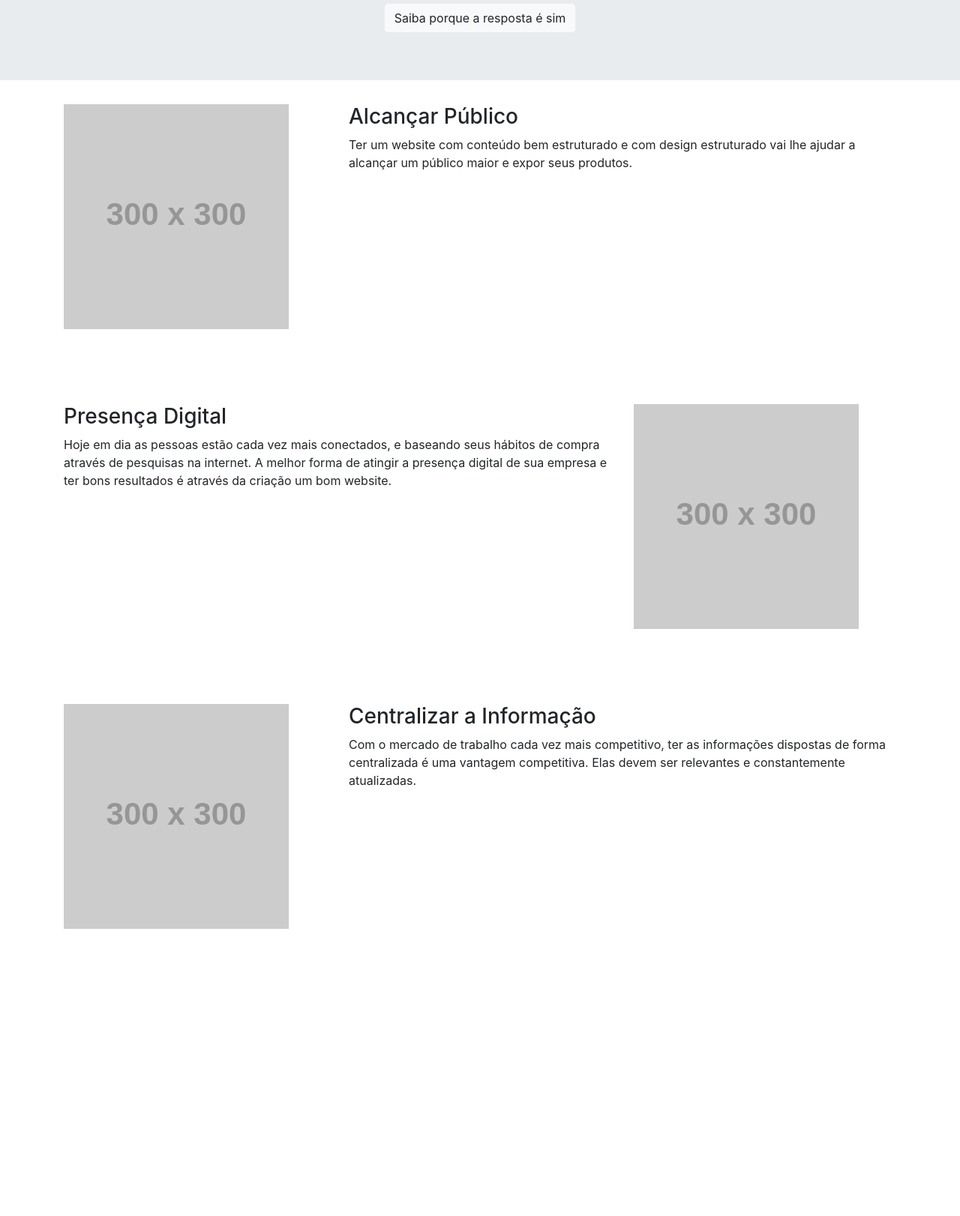
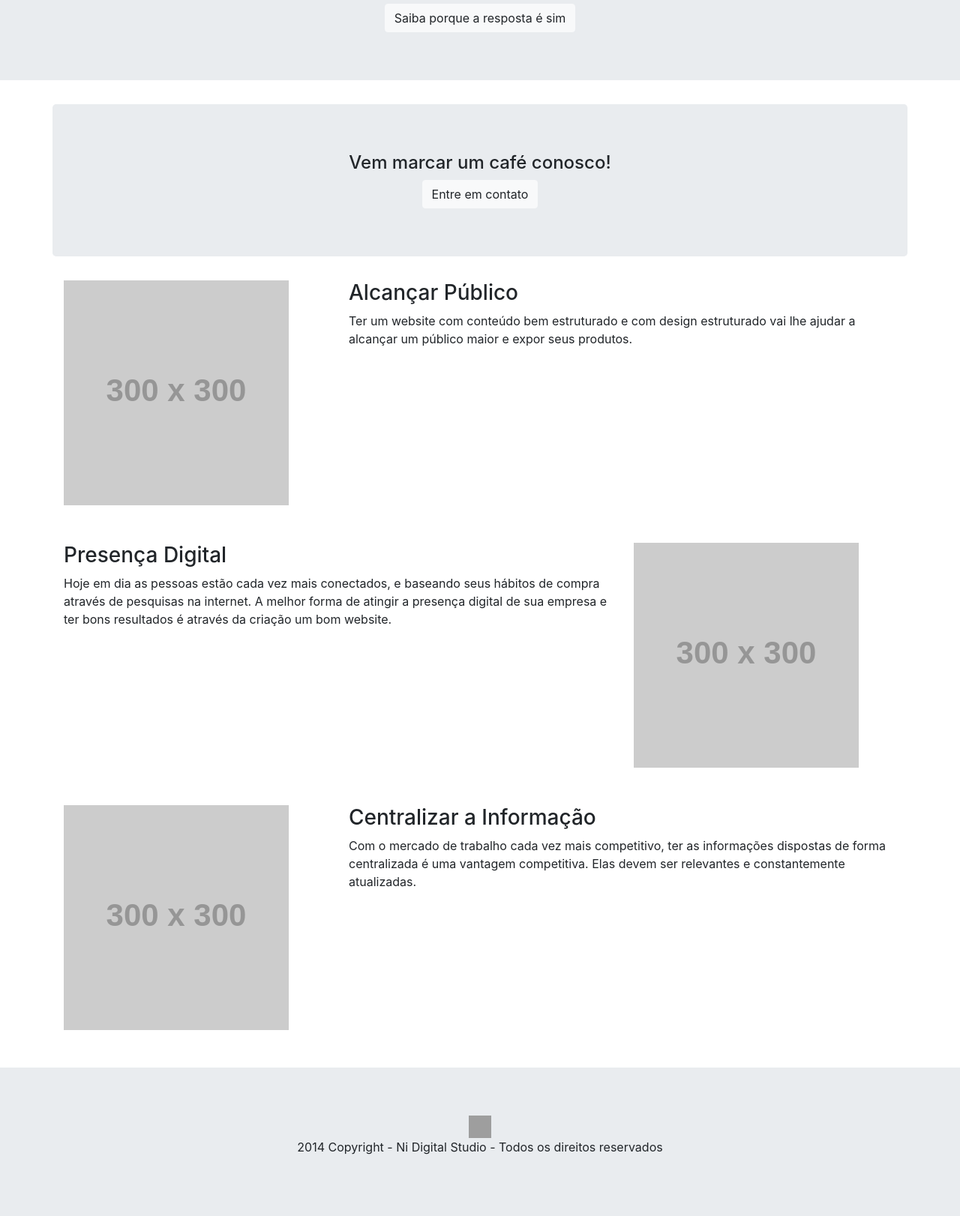
Before and after one commit to GabrielaBorba/treinamento, a plain HTML site: page index2.html in a window 1280 px wide. Shown: the part 190-1812 px from the top of the page at 75% size. Before the commit the page ends 1529 px from the top, so only its background shows below. Drawn offline with nearby package versions, Linux system fonts and the light colour scheme; grey boxes are pictures that could not be loaded; placeholder pictures from the web are drawn by us.

Commit message:
Finalizaçao html

```diff
--- a/index2.html
+++ b/index2.html
@@ -7,11 +7,11 @@
     <meta name="viewport" content="width=device-width, initial-scale=1, shrink-to-fit=no">
 
     <!-- Bootstrap CSS -->
-    <link rel="stylesheet" href="https://stackpath.bootstrapcdn.com/bootstrap/4.3.1/css/bootstrap.min.css"
-        integrity="sha384-ggOyR0iXCbMQv3Xipma34MD+dH/1fQ784/j6cY/iJTQUOhcWr7x9JvoRxT2MZw1T" crossorigin="anonymous">
+    <link rel="stylesheet" href="https://stackpath.bootstrapcdn.com/bootstrap/4.3.1/css/bootstrap.min.css" integrity="sha384-ggOyR0iXCbMQv3Xipma34MD+dH/1fQ784/j6cY/iJTQUOhcWr7x9JvoRxT2MZw1T"
+        crossorigin="anonymous">
     <link rel="stylesheet" href="styles.css">
 
-    <title>Ni Cartoes Digitais</title>
+    <title>Ni Website</title>
 </head>
 
 <body>
@@ -19,8 +19,7 @@
     <!-- Image and text -->
     <nav class="navbar navbar-light bg-primary">
         <a class="navbar-brand" href="#">
-            <img src="http://nidigitalstudio.com/imgs/logoni.png" width="30" height="30"
-                class="d-inline-block align-top" alt="">
+            <img src="http://nidigitalstudio.com/imgs/logoni.png" width="30" height="30" class="d-inline-block align-top" alt="">
             <span class="text-white">
 
                 NI
@@ -43,6 +42,21 @@
 
 
     </div>
+    <div class="container p-0">
+
+        <div class="jumbotron jumbotron">
+            <div class="container text-center">
+                <h4 class="text-center">Vem marcar um café conosco!</h4>
+                <a href="https://wa.me/83993473681?text=Estou%20interessado%20nos%20produtos%20da%20ni" target="_blank" class="btn btn-light">Entre em contato</a>
+
+
+            </div>
+        </div>
+
+
+
+    </div>
+
     <div class="container">
         <div class="row">
             <div class="col-md-4">
@@ -50,23 +64,26 @@
             </div>
             <div class="col-md-8">
                 <h3>Alcançar Público </h3>
-                <p> Ter um website com conteúdo bem estruturado e com design estruturado vai lhe ajudar a alcançar um público maior e expor seus produtos.</p>
+                <p> Ter um website com conteúdo bem estruturado e com design estruturado vai lhe ajudar a alcançar um público
+                    maior e expor seus produtos.</p>
 
             </div>
-    </div> <!-- row -->
+        </div>
+        <!-- row -->
 
         <div class="row">
 
             <div class="col-md-8">
                 <h3>Presença Digital </h3>
-                    <p> Hoje em dia as pessoas estão cada vez mais conectados, e baseando
-                            seus hábitos de compra através de pesquisas na internet. A melhor forma de atingir a presença digital
-                            de sua empresa e ter bons resultados é através da criação um bom website.</p>
+                <p> Hoje em dia as pessoas estão cada vez mais conectados, e baseando seus hábitos de compra através de pesquisas
+                    na internet. A melhor forma de atingir a presença digital de sua empresa e ter bons resultados é através
+                    da criação um bom website.</p>
             </div>
             <div class="col-md-4">
                 <img src="https://via.placeholder.com/300" alt="...">
             </div>
-        </div> <!-- row -->
+        </div>
+        <!-- row -->
 
         <div class="row">
             <div class="col-md-4">
@@ -74,11 +91,28 @@
             </div>
             <div class="col-md-8">
                 <h3>Centralizar a Informação </h3>
-                        <p> Com o mercado de trabalho cada vez mais competitivo, ter as informações dispostas
-                                de forma centralizada é uma vantagem competitiva. Elas devem ser relevantes e constantemente atualizadas.</p>
+                <p> Com o mercado de trabalho cada vez mais competitivo, ter as informações dispostas de forma centralizada é
+                    uma vantagem competitiva. Elas devem ser relevantes e constantemente atualizadas.</p>
 
             </div>
-            </div> <!-- row -->
+        </div>
+        <!-- row -->
+    </div>
+
+    <div class="container-fluid p-0">
+
+        <div class="jumbotron jumbotron-fluid m-0">
+            <div class="container text-center">
+                    <img src="http://nidigitalstudio.com/imgs/logoni.png" width="30" height="30" class="d-inline-block align-top" alt="">
+                <p class=" text-center">2014 Copyright - Ni Digital Studio - Todos os direitos reservados</p>
+
+
+            </div>
+        </div>
+
+
+
     </div>
 </body>
+
 </html>
--- a/styles.css
+++ b/styles.css
@@ -3,5 +3,5 @@
 }
 
 .row{
-    margin-bottom: 100px ;
+    margin-bottom: 50px ;
 }
```
Lines whose indentation alone changed are shown as unchanged.
